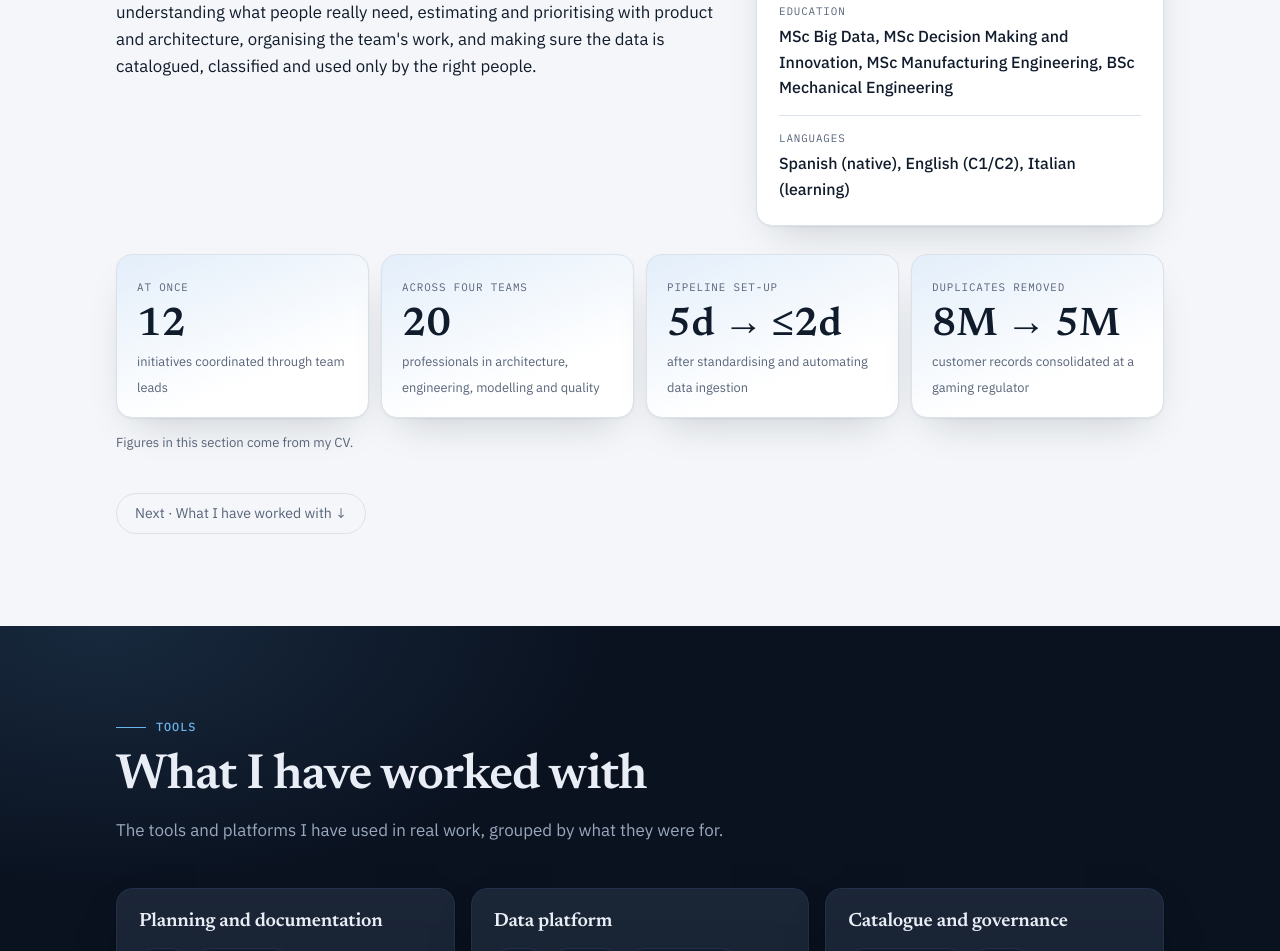
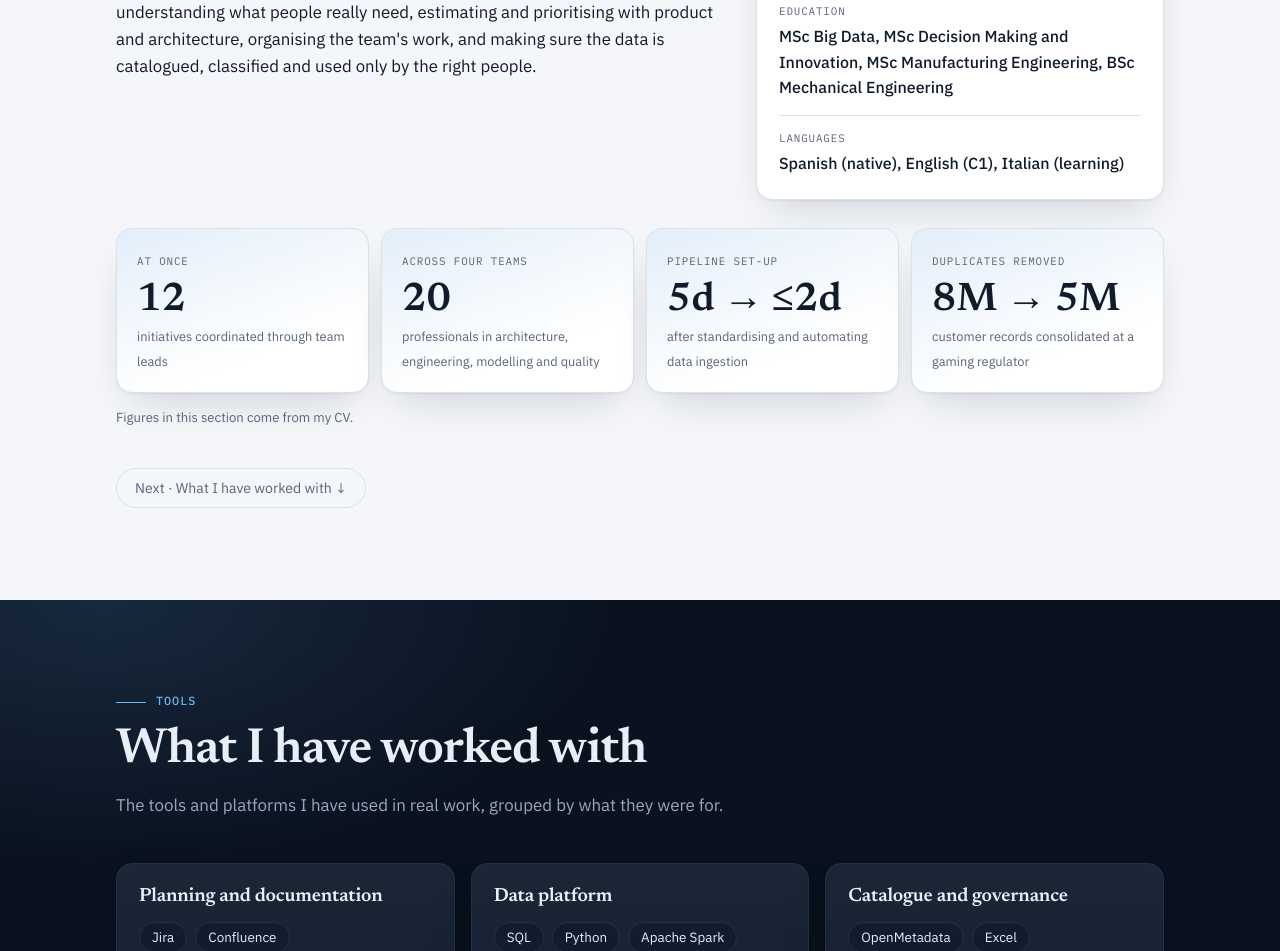
Before and after one commit to BenLynus/portfolio, a plain HTML site: page index.html in a window 1280 px wide. Shown: the part 1478-2429 px from the top of the page. Drawn offline with Linux system fonts and the light colour scheme.

Commit message:
Correct English level to C1
Co-Authored-By: Claude Sonnet 5.5 <noreply@anthropic.com>

```diff
--- a/index.html
+++ b/index.html
@@ -594,7 +594,7 @@ section.chapter[data-part]{background:radial-gradient(900px 520px at 12% 35%,col
         <div><small data-i18n="ab_f2">Sectors</small><b data-i18n="ab_f2v">Gambling, aerospace, retail</b></div>
         <div><small data-i18n="ab_f3">Certification</small><b>CDMP Practitioner · DAMA International</b></div>
         <div><small data-i18n="ab_f4">Education</small><b data-i18n="ab_f4v">MSc Big Data, MSc Decision Making and Innovation, MSc Manufacturing Engineering, BSc Mechanical Engineering</b></div>
-        <div><small data-i18n="ab_f5">Languages</small><b data-i18n="ab_f5v">Spanish (native), English (C1/C2), Italian (learning)</b></div>
+        <div><small data-i18n="ab_f5">Languages</small><b data-i18n="ab_f5v">Spanish (native), English (C1), Italian (learning)</b></div>
       </div>
     </div>
     <div class="stats">
@@ -1475,7 +1475,7 @@ ab_f3:["Certification","Certificación"],
 ab_f4:["Education","Formación"],
 ab_f4v:["MSc Big Data, MSc Decision Making and Innovation, MSc Manufacturing Engineering, BSc Mechanical Engineering","Máster en Big Data, Máster en Toma de Decisiones e Innovación, Máster en Ingeniería de Fabricación, Grado en Ingeniería Mecánica"],
 ab_f5:["Languages","Idiomas"],
-ab_f5v:["Spanish (native), English (C1/C2), Italian (learning)","Español (nativo), inglés (C1/C2), italiano (aprendiendo)"],
+ab_f5v:["Spanish (native), English (C1), Italian (learning)","Español (nativo), inglés (C1), italiano (aprendiendo)"],
 st_a:["At once","A la vez"],
 st_av:["initiatives coordinated through team leads","iniciativas coordinadas a través de líderes de equipo"],
 st_b:["Across four teams","En cuatro equipos"],
```
